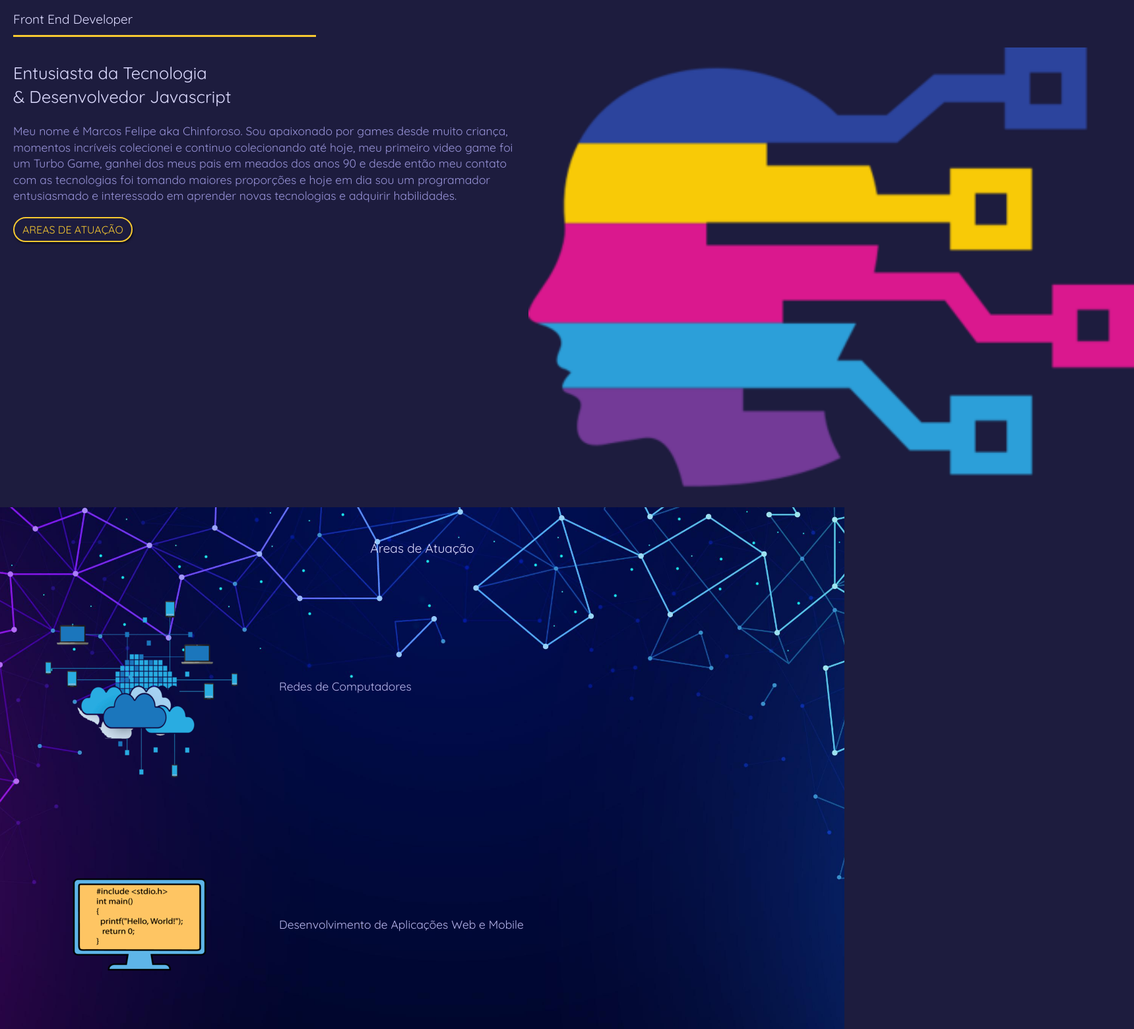
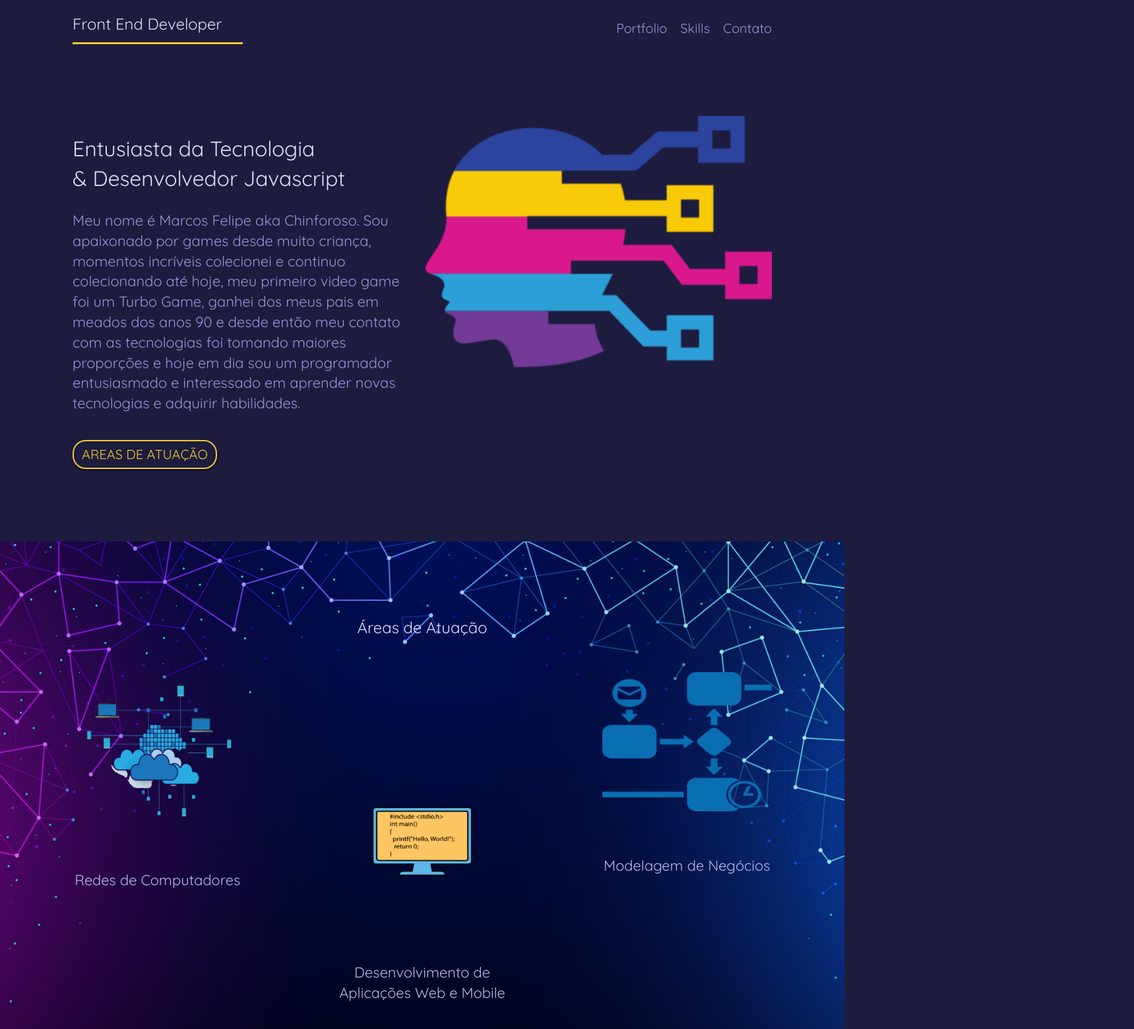
Before and after one commit to chinforoso/meu_portfolio, a plain HTML site: page index.html in a window 1280 px wide. Shown: the top 1560 px of the page at 66% size, 1719 px wide, since content can reach past the window. Drawn offline with Linux system fonts and the light colour scheme.

Commit message:
adicionando responsividade
características em CSS para que o site torne-se responsivo

```diff
--- a/styles.css
+++ b/styles.css
@@ -210,3 +210,156 @@ footer img {
 }
 
 /* small tablet styles */
+
+@media screen and (min-width: 620px) {
+  .welcome-text {
+    grid-column: 1/5;
+  }
+  .welcome-img {
+    grid-column: 5/9;
+  }
+  .welcome-img img {
+    width: 100%;
+  }
+  .projects {
+    margin-top: 40px;
+  }
+  .projects a {
+    grid-column: span 4;
+    display: block;
+    margin: 20px 0;
+  }
+  .projects a:last-child {
+    grid-column: 3/7;
+  }
+  .projects a * {
+    max-width: 60%;
+    margin: 30px 20%;
+  }
+  .projects h4 {
+    text-align: center;
+  }
+  #skills {
+    padding: 30px 100px;
+  }
+  footer {
+    background-size: 20%;
+  }
+
+}
+
+/* large tablet & laptop styles */
+
+@media screen and (min-width: 960px) {
+  body {
+    font-size: 18px;
+  }
+  .grid {
+    max-width: 1060px;
+    margin: 0 auto;
+    width: 100%;
+    box-sizing: border-box;
+  }
+  .leading {
+    margin: 20px 0;
+  }
+  .site-nav {
+    padding: 0 20px;
+  }
+  .site-nav h1 {
+    grid-column: 1/3;
+  }
+  .site-nav ul {
+    display: flex;
+    grid-column: 6/9;
+    justify-content: flex-end;
+    align-self: center;
+  }
+  .site-nav li {
+    margin-left: 20px;
+  }
+  .welcome-text {
+    grid-column: 1/5;
+    align-self: center;
+  }
+  #welcome {
+    padding-bottom: 40px;
+  }
+  .projects a:nth-child(1) {
+    grid-column: 2/4;
+  }
+  .projects a:nth-child(2) {
+    grid-column: 4/6;
+    padding-top: 140px;
+  }
+  .projects a:nth-child(3) {
+    grid-column: 6/8;
+  }
+  .projects a * {
+    max-width: 80%;
+    margin: 10px 10%;
+  }
+  #skills {
+    padding: 30px 20px;
+  }
+  #skills ul {
+    margin: 40px auto;
+  }
+  #skills li {
+    grid-column: span 2;
+  }
+  #skills p {
+    max-width: 600px;
+    margin: 40px auto;
+  }
+  footer {
+    background-size: 20%;
+    padding: 40px 20px;
+  }
+}
+
+/* desktop styles */
+
+@media screen and (min-width: 1200px) {
+  body {
+    font-size: 20px;
+  }
+  .site-nav {
+    padding: 0;
+  }
+  #welcome, #portfolio, #skills, #contact {
+    padding: 90px 0;
+  }
+  .leading {
+    margin: 20px 0;
+  }
+  .projects a:nth-child(1){
+    grid-column: 1/3;
+  }
+  .projects a:nth-child(2){
+    grid-column: 4/6;
+  }
+  .projects a:nth-child(3){
+    grid-column: 7/9;
+  }
+  .projects a * {
+    max-width: 100%;
+    margin: 30px 0%;
+  }
+  footer {
+    padding: 80px 0;
+    background-size: 30%;
+  }
+  footer .copyright {
+    grid-column: 1/4;
+  }
+  footer .social {
+    grid-column: 6/9;
+  }
+  footer img {
+    width: 30px;
+  }
+
+}
+
+/* possíveis ajustes a serem feitos em eventuais casualidades de incompatibilidade com dispositivos mobile.
```
